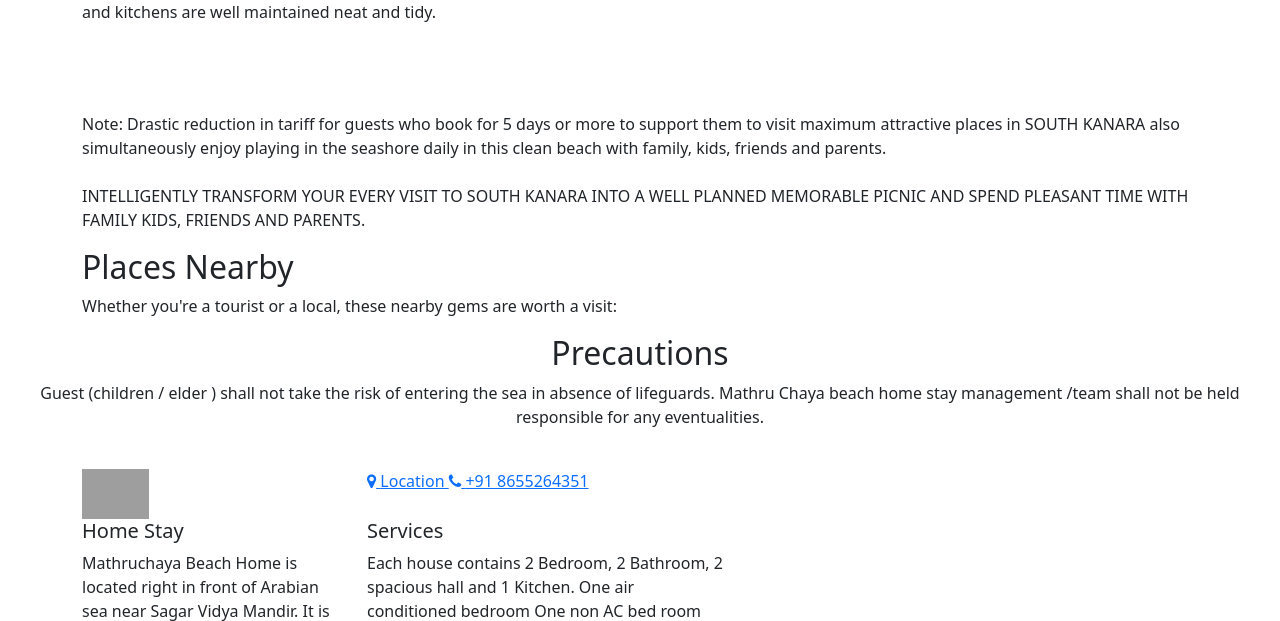
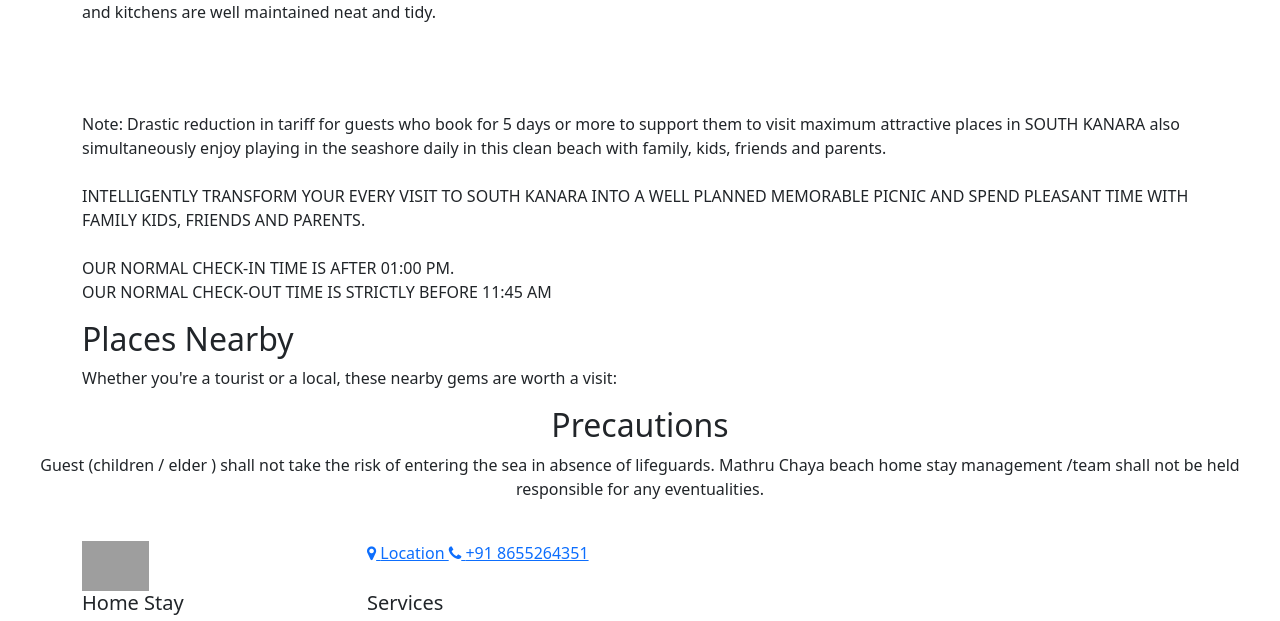
Before and after one commit to Rashitha-Shetty/mathruchayahomestay, a Django app: template main/templates/home.html in a window 1280 px wide. Shown: the part 1375-1996 px from the top of the page. Run offline with Django 4.2, Linux system fonts and the light colour scheme; the template is opened without the code that fills it, so the values that code supplies are empty; some libraries are stand-ins or nearby versions; grey boxes are pictures that could not be loaded.

Commit message:
checkinout

```diff
--- a/main/templates/home.html
+++ b/main/templates/home.html
@@ -388,6 +388,11 @@
             <br>
             <br>
             INTELLIGENTLY TRANSFORM YOUR EVERY VISIT TO SOUTH KANARA INTO A WELL PLANNED MEMORABLE PICNIC AND SPEND PLEASANT TIME WITH FAMILY KIDS, FRIENDS AND PARENTS.
+            <br>
+            <br>
+            OUR NORMAL CHECK-IN TIME IS AFTER 01:00 PM. <br>
+            OUR NORMAL CHECK-OUT TIME IS STRICTLY BEFORE 11:45 AM
+
           </p>
           </div>
     </div>
```
